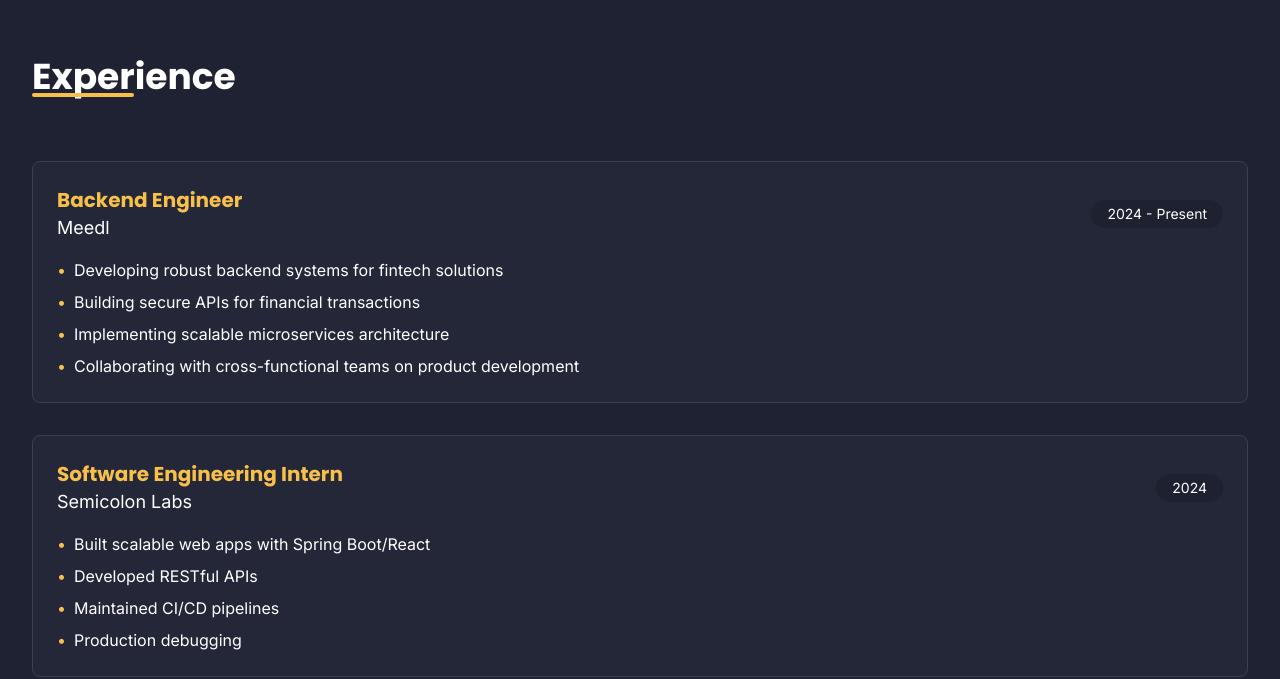
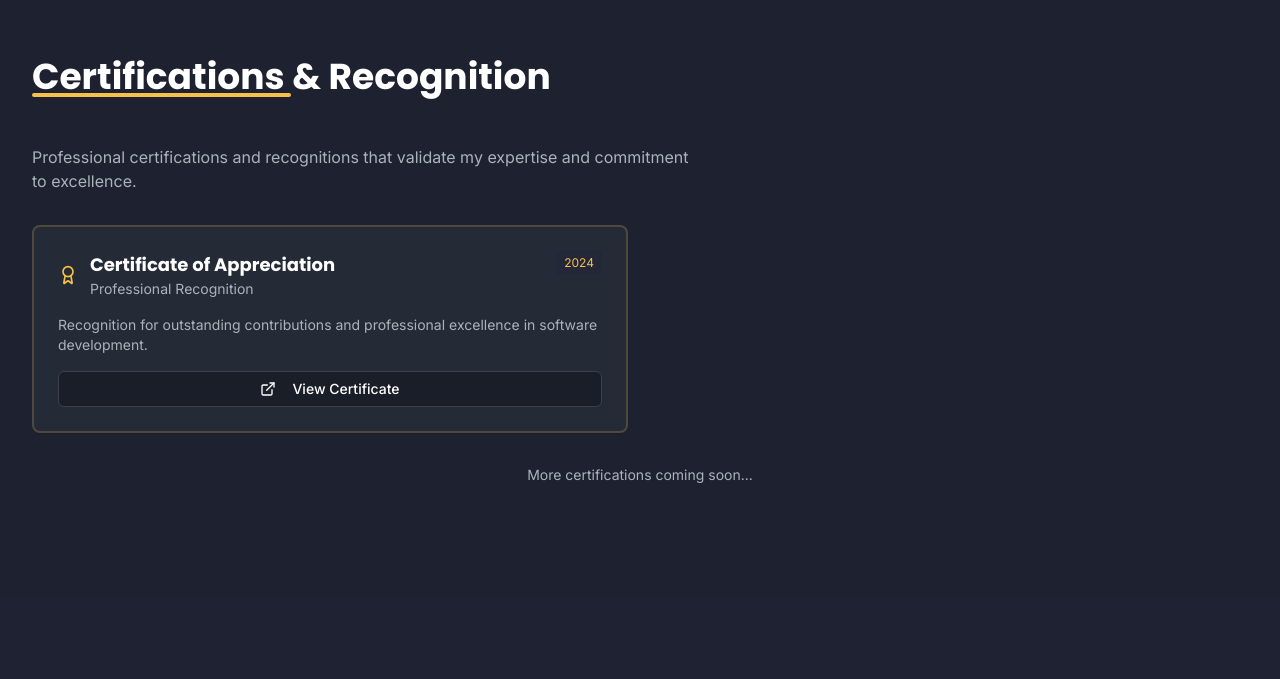
Before and after one commit to Jumongweb/jumongweb, a React (Vite) app: page / in a window 1280 px wide. Shown: the part 2687-3366 px from the top of the page. Built offline with nearby package versions, Linux system fonts and the light colour scheme.

Commit message:
Add certifications section
Added a new section to display certifications, including a link to a certification of appreciation.

```diff
--- /dev/null
+++ b/src/components/CertificationsSection.tsx
@@ -0,0 +1,144 @@
+
+import React, { useEffect, useRef, useState } from 'react';
+import { Card, CardContent, CardHeader } from "@/components/ui/card";
+import { Button } from "@/components/ui/button";
+import { Award, ExternalLink } from 'lucide-react';
+import { cn } from "@/lib/utils";
+
+interface Certification {
+  title: string;
+  issuer: string;
+  date: string;
+  description: string;
+  link: string;
+  type: 'appreciation' | 'completion' | 'achievement';
+}
+
+const certificationsData: Certification[] = [
+  {
+    title: "Certificate of Appreciation",
+    issuer: "Professional Recognition",
+    date: "2024",
+    description: "Recognition for outstanding contributions and professional excellence in software development.",
+    link: "https://drive.google.com/file/d/1CuGUoJUvzelOI5N42vgkr4CD4ORh-wA0/view?usp=sharing",
+    type: "appreciation"
+  }
+];
+
+const CertificationsSection = () => {
+  const [isVisible, setIsVisible] = useState(false);
+  const sectionRef = useRef<HTMLElement>(null);
+
+  useEffect(() => {
+    const observer = new IntersectionObserver(
+      ([entry]) => {
+        if (entry.isIntersecting) {
+          setIsVisible(true);
+        }
+      },
+      {
+        threshold: 0.1,
+        rootMargin: '0px 0px -50px 0px'
+      }
+    );
+
+    if (sectionRef.current) {
+      observer.observe(sectionRef.current);
+    }
+
+    return () => {
+      if (sectionRef.current) {
+        observer.unobserve(sectionRef.current);
+      }
+    };
+  }, []);
+
+  const getTypeIcon = (type: string) => {
+    return <Award className="w-5 h-5 text-accent" />;
+  };
+
+  const getTypeColor = (type: string) => {
+    switch (type) {
+      case 'appreciation':
+        return 'border-accent/20 hover:border-accent/40';
+      case 'completion':
+        return 'border-primary/20 hover:border-primary/40';
+      case 'achievement':
+        return 'border-green-500/20 hover:border-green-500/40';
+      default:
+        return 'border-border hover:border-primary/40';
+    }
+  };
+
+  return (
+    <section ref={sectionRef} id="certifications" className="py-12">
+      <div className="section-container">
+        <h2 className="section-title">Certifications & Recognition</h2>
+        <p className="text-muted-foreground max-w-2xl mt-4">
+          Professional certifications and recognitions that validate my expertise and commitment to excellence.
+        </p>
+
+        <div className="grid grid-cols-1 md:grid-cols-2 gap-6 mt-8">
+          {certificationsData.map((cert, index) => (
+            <Card
+              key={index}
+              className={cn(
+                "transition-all duration-700 transform border-2",
+                getTypeColor(cert.type),
+                "hover:shadow-lg hover:-translate-y-1",
+                isVisible
+                  ? "animate-slide-in opacity-100 translate-y-0"
+                  : "opacity-0 translate-y-8"
+              )}
+              style={{
+                animationDelay: isVisible ? `${index * 200}ms` : '0ms',
+                transitionDelay: isVisible ? `${index * 200}ms` : '0ms'
+              }}
+            >
+              <CardHeader className="pb-4">
+                <div className="flex items-start justify-between">
+                  <div className="flex items-center gap-3">
+                    {getTypeIcon(cert.type)}
+                    <div>
+                      <h3 className="text-lg font-bold font-heading">{cert.title}</h3>
+                      <p className="text-sm text-muted-foreground">{cert.issuer}</p>
+                    </div>
+                  </div>
+                  <span className="text-xs bg-portfolio-navy px-2 py-1 rounded text-accent">
+                    {cert.date}
+                  </span>
+                </div>
+              </CardHeader>
+
+              <CardContent className="pt-0">
+                <p className="text-muted-foreground text-sm mb-4">{cert.description}</p>
+
+                <Button
+                  variant="outline"
+                  size="sm"
+                  asChild
+                  className="w-full hover:bg-accent hover:text-black transition-colors"
+                >
+                  <a href={cert.link} target="_blank" rel="noopener noreferrer">
+                    <ExternalLink size={14} className="mr-2" />
+                    View Certificate
+                  </a>
+                </Button>
+              </CardContent>
+            </Card>
+          ))}
+        </div>
+
+        {certificationsData.length === 1 && (
+          <div className="text-center mt-8">
+            <p className="text-muted-foreground text-sm">
+              More certifications coming soon...
+            </p>
+          </div>
+        )}
+      </div>
+    </section>
+  );
+};
+
+export default CertificationsSection;
--- a/src/pages/Index.tsx
+++ b/src/pages/Index.tsx
@@ -4,6 +4,7 @@ import Navbar from "@/components/Navbar";
 import HeroSection from "@/components/HeroSection";
 import AboutSection from "@/components/AboutSection";
 import SkillsSection from "@/components/SkillsSection";
+import CertificationsSection from "@/components/CertificationsSection";
 import ExperienceSection from "@/components/ExperienceSection";
 import ProjectsSection from "@/components/ProjectsSection";
 import ContactSection from "@/components/ContactSection";
@@ -50,6 +51,7 @@ const Index = () => {
       <HeroSection />
       <AboutSection />
       <SkillsSection />
+      <CertificationsSection />
       <ExperienceSection />
       <ProjectsSection />
       <ContactSection />
```
